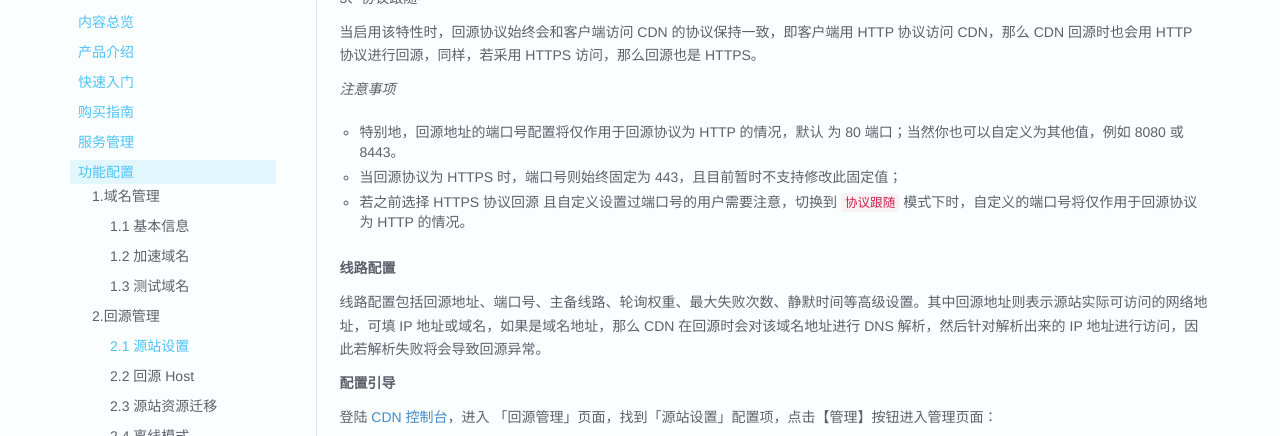
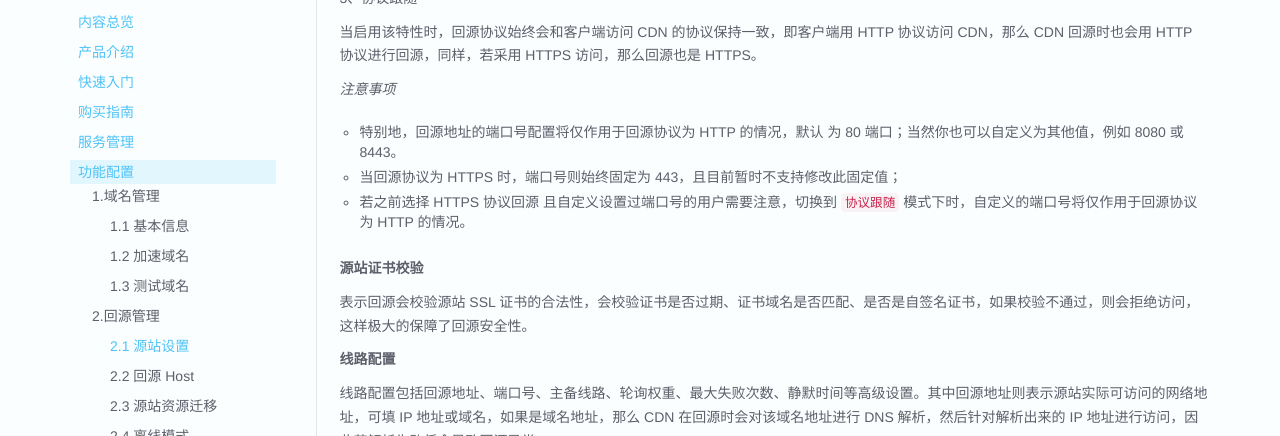
Before and after one commit to upyun/docs, an MkDocs documentation site: the page built from sources/cdn/config.md, in a window 1280 px wide and 900 px high, scrolled down 4852 px, cut to the strip 0-436 px from the top of the window. Built offline with MkDocs 1.6.1, drawn with Linux system fonts in a browser that asks for light colours; old or Windows-style settings are respelled for this version of MkDocs.

Commit message:
Update config.md

```diff
--- a/sources/cdn/config.md
+++ b/sources/cdn/config.md
@@ -134,6 +134,10 @@
  - 当回源协议为 HTTPS 时，端口号则始终固定为 443，且目前暂时不支持修改此固定值；
  - 若之前选择 HTTPS 协议回源 且自定义设置过端口号的用户需要注意，切换到 `协议跟随` 模式下时，自定义的端口号将仅作用于回源协议为
    HTTP 的情况。
+
+**源站证书校验**
+
+表示回源会校验源站 SSL 证书的合法性，会校验证书是否过期、证书域名是否匹配、是否是自签名证书，如果校验不通过，则会拒绝访问，这样极大的保障了回源安全性。
 
 **线路配置**
 
```
